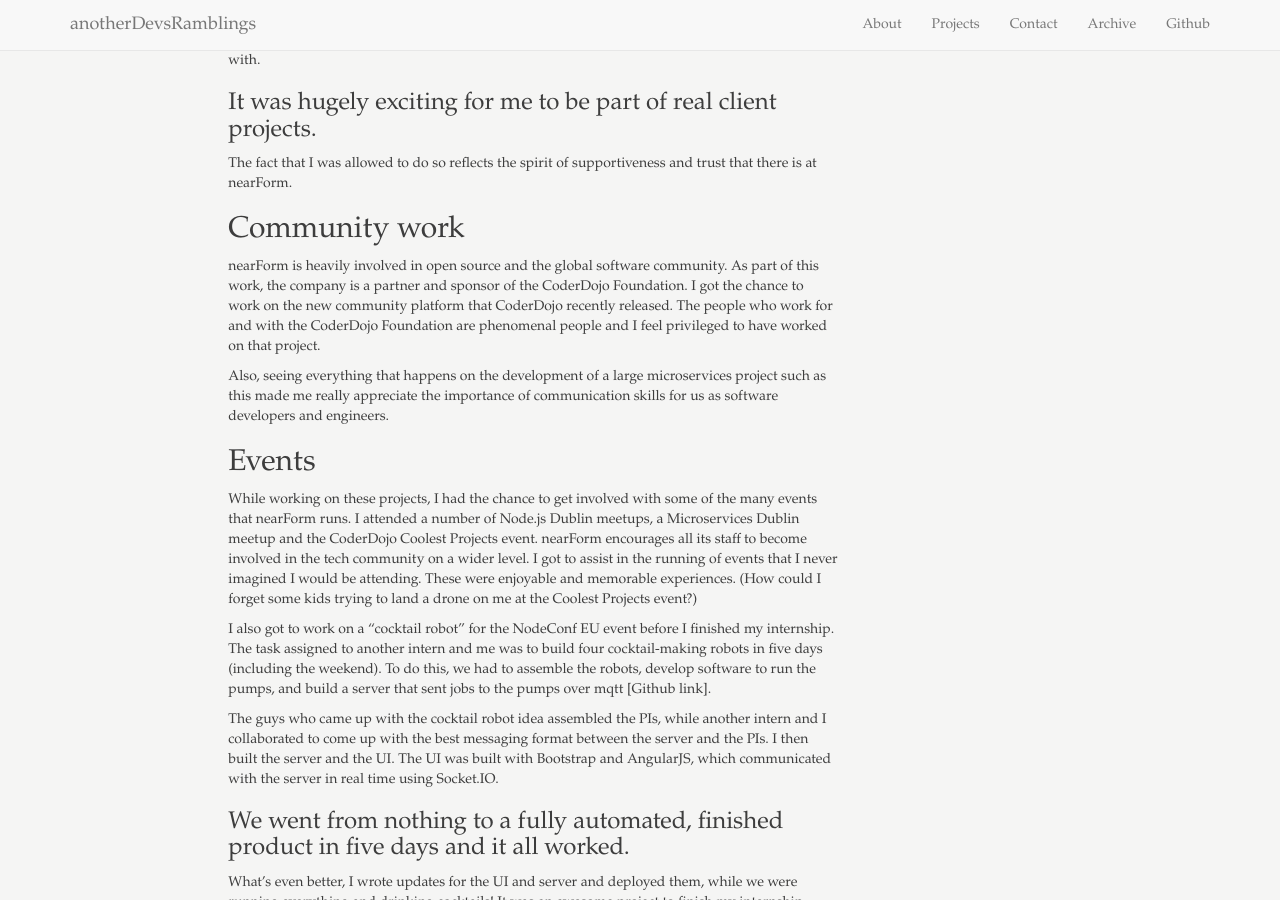
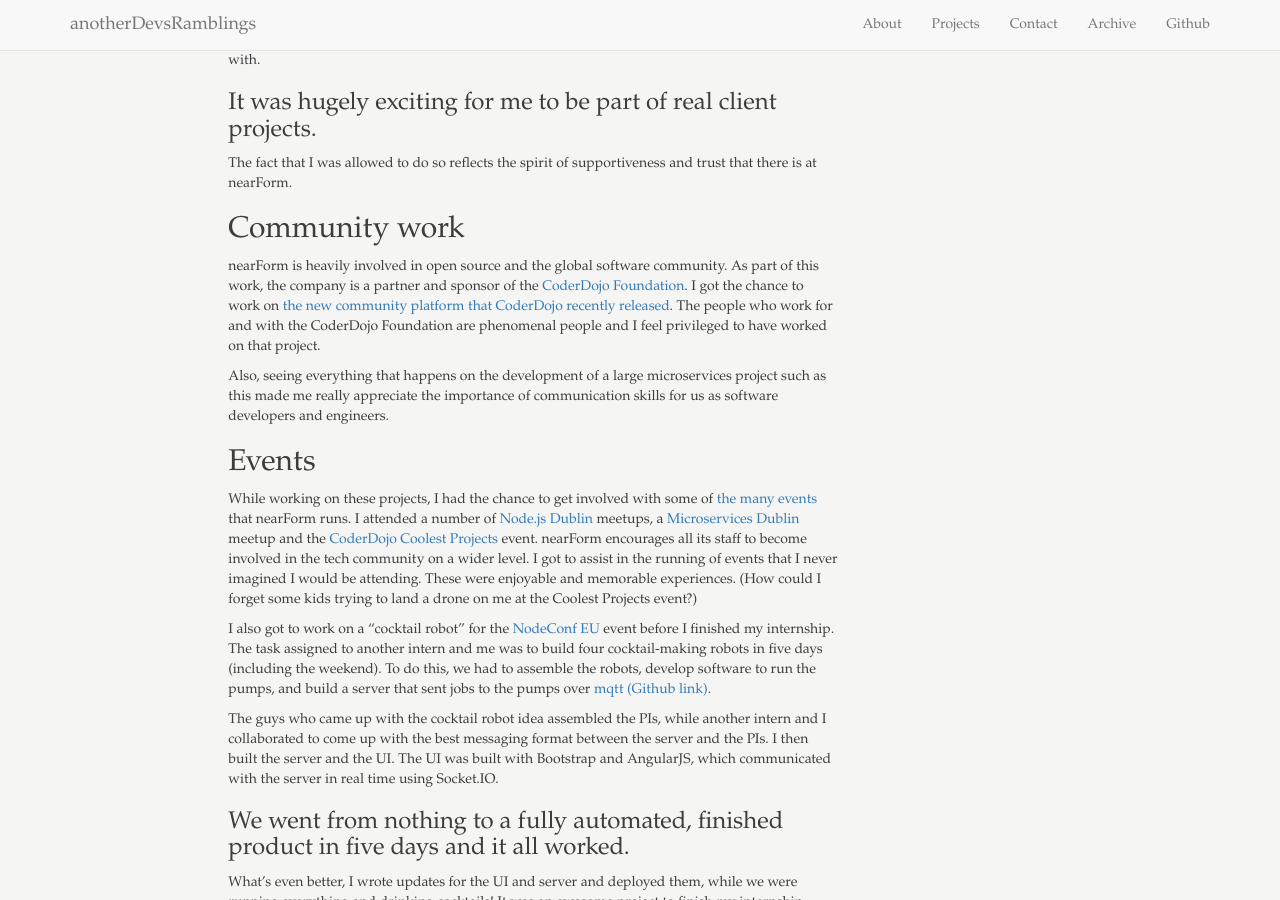
Before and after one commit to GlenTiki/glentiki.github.io, a Jekyll site: the page built from _posts/2015-10-28-intern-report.md, in a window 1280 px wide and 900 px high, scrolled down 1658 px. Built offline with Jekyll 4.4.1, drawn with Linux system fonts in a browser that asks for light colours; Markdown is read by kramdown in place of the engine named in the settings; comment, search, counter and statistics services are not loaded; part of the change alters nothing that is shown; some of the changed text lies outside the part shown.

```diff
--- a/_posts/2015-10-28-intern-report.md
+++ b/_posts/2015-10-28-intern-report.md
@@ -40,7 +40,7 @@ Seeing it grow from one room in an office complex to our own dedicated building
 
 ## Getting off the ground
 
-Before I started my internship, I asked to work with some native Node.js modules. When I arrived into the office on that first Monday morning, I was introduced to Damian Beresford, one of the delivery architects in nearForm. Damian was to be my instructor, and he had an idea for a project which was the perfect fit for what I wanted to work on. Under his guidance, I implemented LTTng support in Node.js.
+Before I started my internship, I asked to work with some native Node.js modules. When I arrived into the office on that first Monday morning, I was introduced to Damian Beresford, one of the delivery architects in nearForm. Damian was to be my instructor, and he had an idea for a project which was the perfect fit for what I wanted to work on. Under his guidance, I implemented [LTTng support in Node.js][2].
 
 Next, I worked on open source libraries for instrumenting Node.js code.
 
@@ -60,15 +60,15 @@ The fact that I was allowed to do so reflects the spirit of supportiveness and t
 
 ## Community work
 
-nearForm is heavily involved in open source and the global software community. As part of this work, the company is a partner and sponsor of the CoderDojo Foundation. I got the chance to work on the new community platform that CoderDojo recently released. The people who work for and with the CoderDojo Foundation are phenomenal people and I feel privileged to have worked on that project.
+nearForm is heavily involved in open source and the global software community. As part of this work, the company is a partner and sponsor of the [CoderDojo Foundation][3]. I got the chance to work on [the new community platform that CoderDojo recently released][4]. The people who work for and with the CoderDojo Foundation are phenomenal people and I feel privileged to have worked on that project.
 
 Also, seeing everything that happens on the development of a large microservices project such as this made me really appreciate the importance of communication skills for us as software developers and engineers.
 
 ## Events
 
-While working on these projects, I had the chance to get involved with some of the many events that nearForm runs. I attended a number of Node.js Dublin meetups, a Microservices Dublin meetup and the CoderDojo Coolest Projects event. nearForm encourages all its staff to become involved in the tech community on a wider level. I got to assist in the running of events that I never imagined I would be attending. These were enjoyable and memorable experiences. (How could I forget some kids trying to land a drone on me at the Coolest Projects event?)
+While working on these projects, I had the chance to get involved with some of [the many events][5] that nearForm runs. I attended a number of [Node.js Dublin][6] meetups, a [Microservices Dublin][7] meetup and the [CoderDojo Coolest Projects][8] event. nearForm encourages all its staff to become involved in the tech community on a wider level. I got to assist in the running of events that I never imagined I would be attending. These were enjoyable and memorable experiences. (How could I forget some kids trying to land a drone on me at the Coolest Projects event?)
 
-I also got to work on a “cocktail robot” for the NodeConf EU event before I finished my internship. The task assigned to another intern and me was to build four cocktail-making robots in five days (including the weekend). To do this, we had to assemble the robots, develop software to run the pumps, and build a server that sent jobs to the pumps over mqtt [Github link].
+I also got to work on a “cocktail robot” for the [NodeConf EU][9] event before I finished my internship. The task assigned to another intern and me was to build four cocktail-making robots in five days (including the weekend). To do this, we had to assemble the robots, develop software to run the pumps, and build a server that sent jobs to the pumps over [mqtt][10] [(Github link)][11].
 
 The guys who came up with the cocktail robot idea assembled the PIs, while another intern and I collaborated to come up with the best messaging format between the server and the PIs. I then built the server and the UI. The UI was built with Bootstrap and AngularJS, which communicated with the server in real time using Socket.IO.
 
@@ -80,3 +80,13 @@ Looking forward
 Going forward, I hope to work a lot more with Node.js. I’m using it for my final year project in college. I loved every moment of my internship, and hope that nearForm will have me back when I graduate.
 
 [1]: http://www.nearform.com/nodecrunch/working-nearform-software-development-interns-story/
+[2]: https://github.com/nodejs/node/pull/702
+[3]: https://coderdojo.com/about/coderdojo-foundation/who-we-are/
+[4]: https://zen.coderdojo.com/
+[5]: http://www.nearform.com/events/
+[6]: http://www.nodejsdublin.com/
+[7]: http://microservicesdublin.com/
+[8]: http://coolestprojects.org/
+[9]: http://nodeconfeu.com/
+[10]: http://mqtt.org/
+[11]: https://github.com/liquid-io
```
